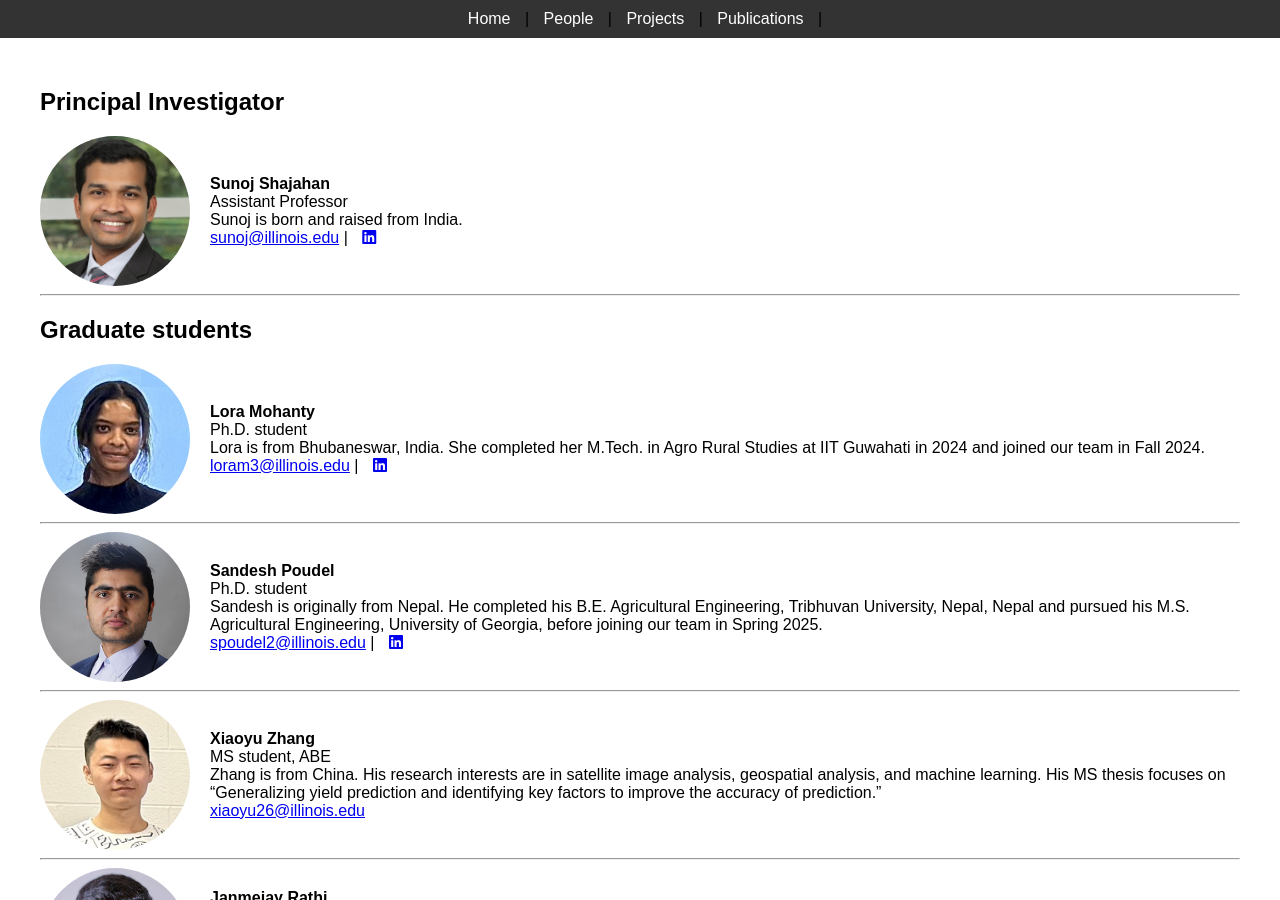
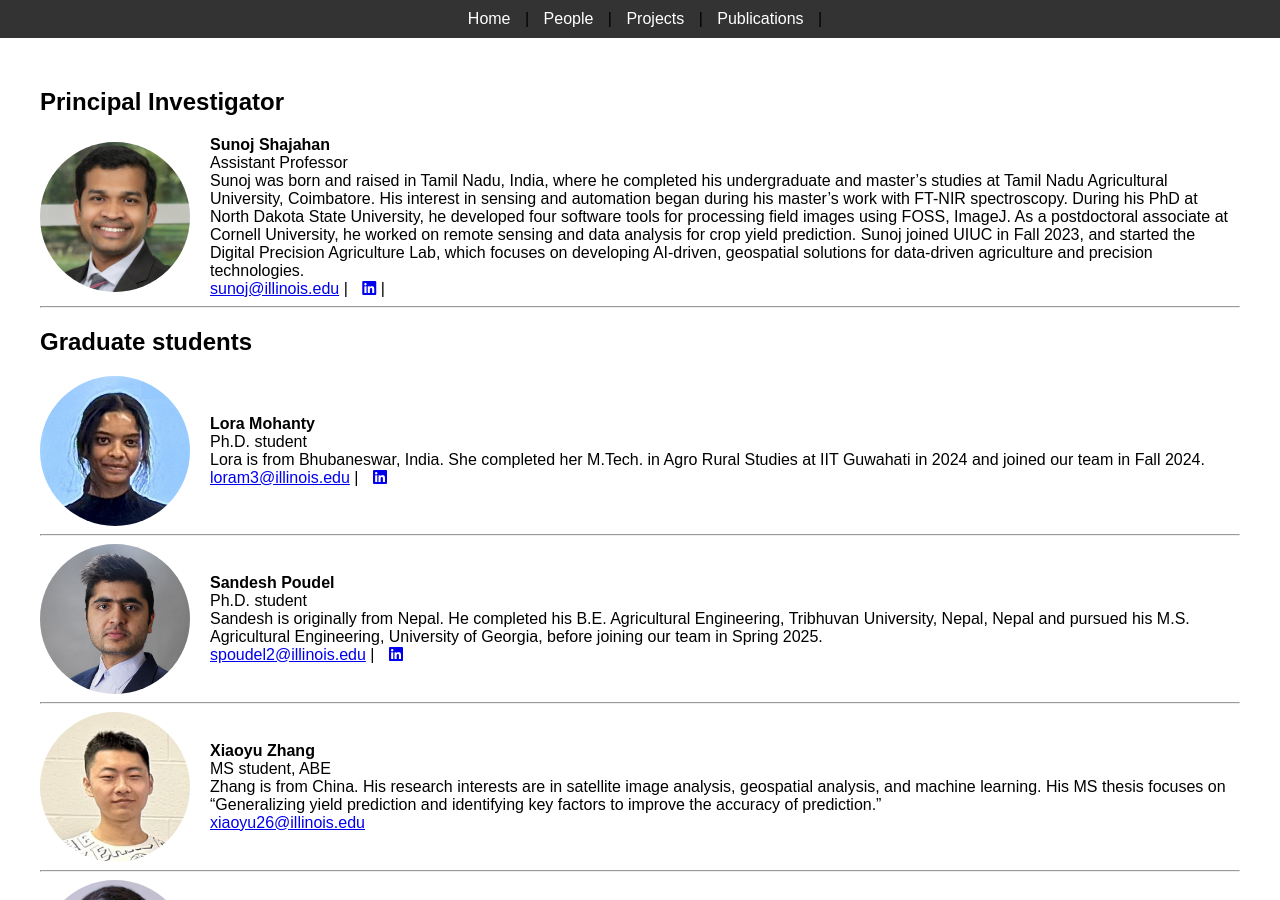
Before and after one commit to sunojshajahan/sunojshajahan.github.io, a Jekyll site: the page built from people.md, in a window 1280 px wide and 900 px high. Built offline with Jekyll 4.4.1, drawn with Linux system fonts in a browser that asks for light colours; our own code applies the rules of GitHub Pages for plain Markdown files.

```diff
--- a/_includes/footer.html
+++ b/_includes/footer.html
@@ -1,7 +1,7 @@
 <footer>
     <center>
         <!-- Add your image here -->
-        <img src="/images/ABE_Logo.png" alt="Footer Image" style="width: 300px; height: auto; margin-bottom: 10px;">
+        <img src="/images/ABE_Logo.png" alt="Footer Image" style="width: 450px; height: auto; margin-bottom: 10px;">
 
         <p>
             This site was created and is maintained by Sunoj Shajahan &copy; 2024-2025 <br>
--- a/people.md
+++ b/people.md
@@ -12,8 +12,8 @@ title: People
     <div>
         <strong>Sunoj Shajahan </strong><br>
         Assistant Professor  <br>
-        Sunoj is born and raised from India.  <br>
-        <a href="mailto:sunoj@illinois.edu">sunoj@illinois.edu</a> | <a href="https://www.linkedin.com/in/sunoj-shajahan-ph-d-23606190/" style="margin-left: 10px;"><i class="fab fa-linkedin"></i></a>
+        Sunoj was born and raised in Tamil Nadu, India, where he completed his undergraduate and master’s studies at Tamil Nadu Agricultural University, Coimbatore. His interest in sensing and automation began during his master’s work with FT-NIR spectroscopy. During his PhD at North Dakota State University, he developed four software tools for processing field images using FOSS, ImageJ. As a postdoctoral associate at Cornell University, he worked on remote sensing and data analysis for crop yield prediction. Sunoj joined UIUC in Fall 2023, and started the Digital Precision Agriculture Lab, which focuses on developing AI-driven, geospatial solutions for data-driven agriculture and precision technologies. <br>
+        <a href="mailto:sunoj@illinois.edu">sunoj@illinois.edu</a> | <a href="https://www.linkedin.com/in/sunoj-shajahan-ph-d-23606190/" style="margin-left: 10px;"><i class="fab fa-linkedin"></i></a> | <a href="https://scholar.google.com/citations?user=PSu2s7YAAAAJ&hl=en" style="margin-left: 10px;"><i class="https://icons8.com/icon/drPiDBy9kkJ3/google-scholar"></i></a>
     </div>
 </div>
 
```
Also changed, not shown: index.md (+12 -6 lines), two_col-test.md (added, +35 -0 lines).
